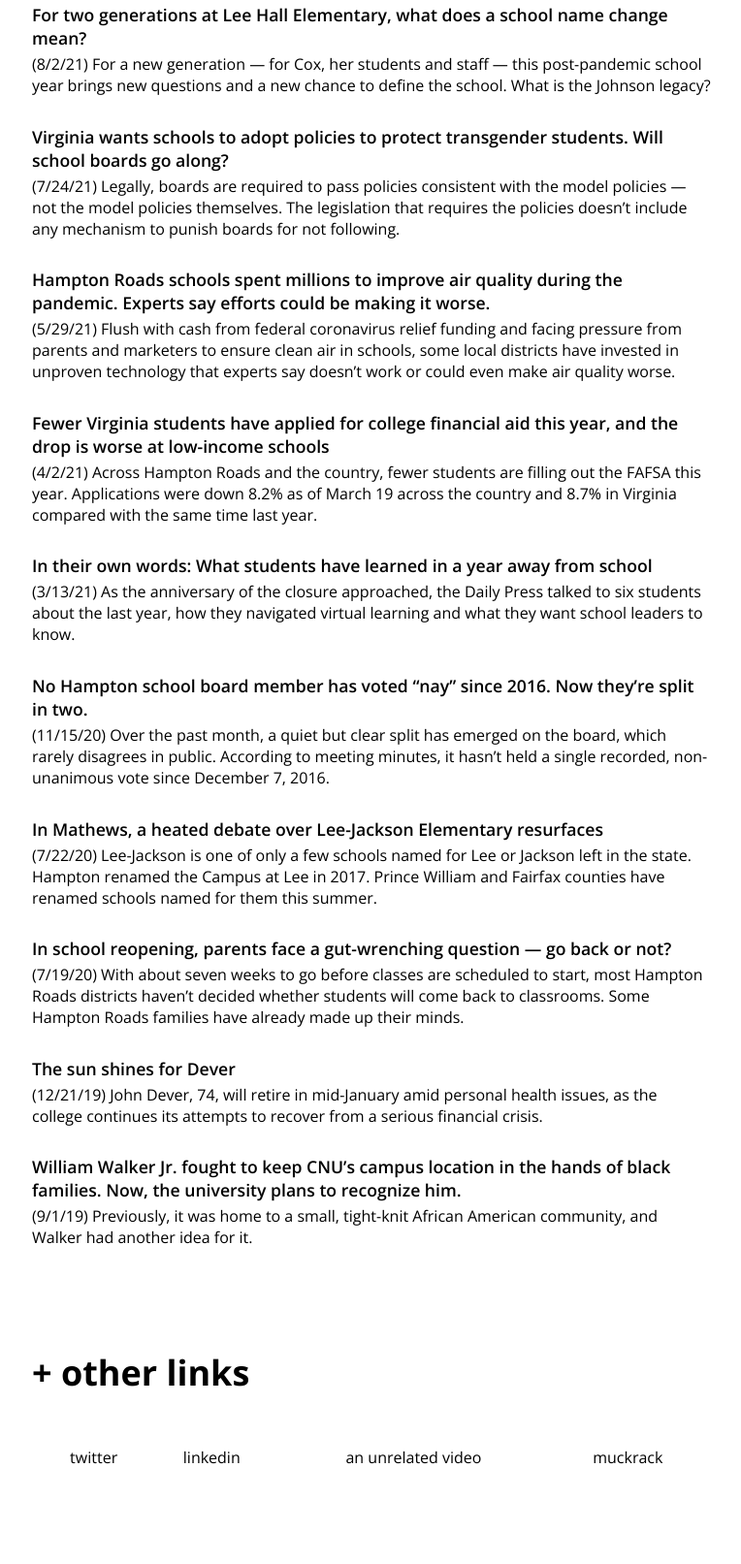
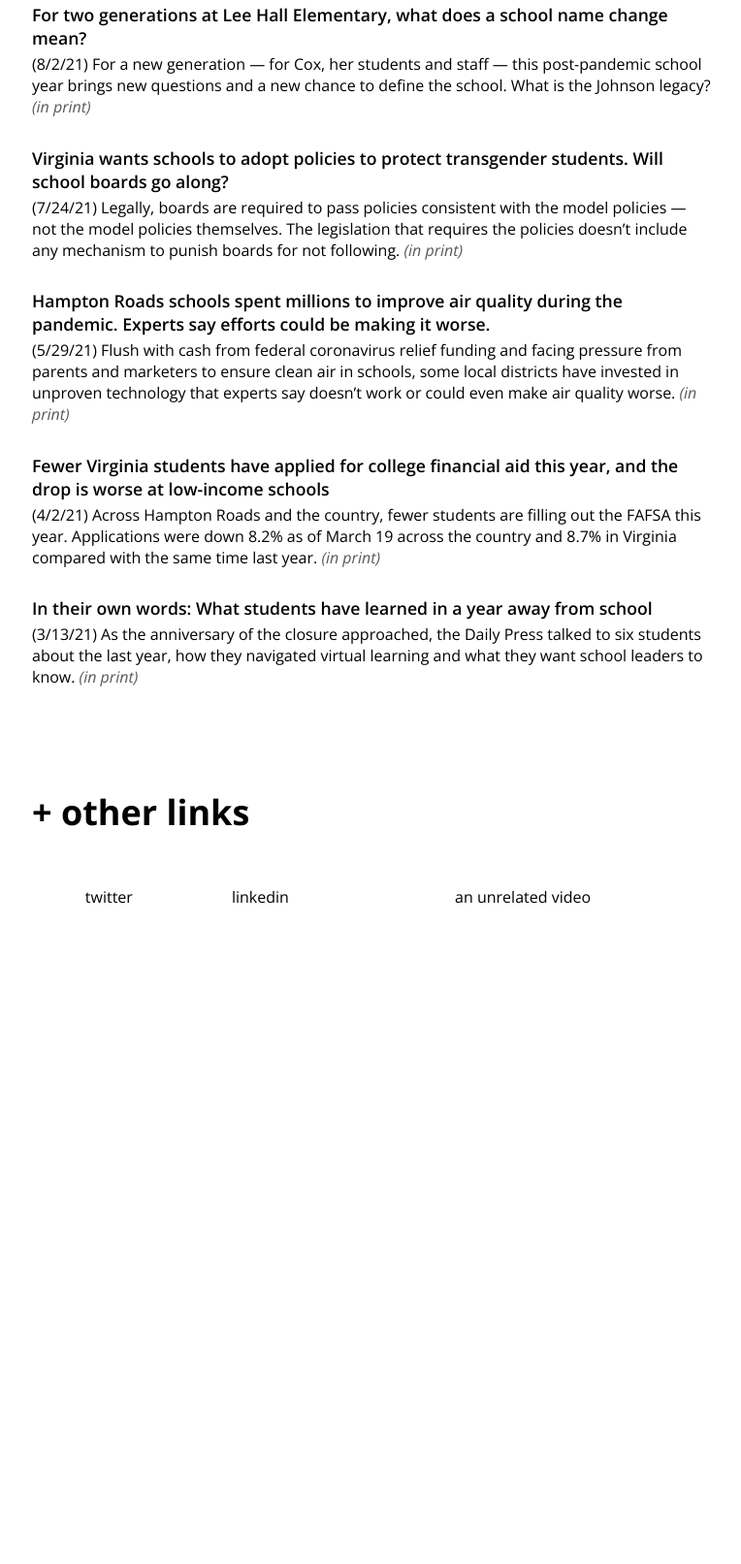
Before and after one commit to cellerystick/portfolio_2021, a plain HTML site: page index.html in a window 1280 px wide. Shown: the part 1631-3244 px from the top of the page at 97% size, without its empty margins (257-1021 px from the left). After the commit the page ends 2703 px from the top, so only its background shows below. Drawn offline with nearby package versions, Linux system fonts and the light colour scheme.

Commit message:
Update clips

```diff
--- a/index.html
+++ b/index.html
@@ -31,25 +31,15 @@
     <div id="clips_container" class="content">
       <h3>+ selected clips</h3>
       <p class="article"><a href="https://www.dailypress.com/news/education/dp-nw-lee-hall-cox1-profile-20210802-qattdd6pvfethffyh4y4l2lwha-story.html">For two generations at Lee Hall Elementary, what does a school name change mean?</a></p>
-      <p class="article_desc">(8/2/21) For a new generation — for Cox, her students and staff — this post-pandemic school year brings new questions and a new chance to define the school. What is the Johnson legacy?</p>
+      <p class="article_desc">(8/2/21) For a new generation — for Cox, her students and staff — this post-pandemic school year brings new questions and a new chance to define the school. What is the Johnson legacy? <a href="https://drive.google.com/file/d/1ZrJcw9HW-F-KUldk7j7XqRd-IxEqKG-g/view?usp=sharing"><i>(in print)</i></a></p>
       <p class="article"><a href="https://www.pilotonline.com/news/education/dp-nw-trans-student-guidelines-20210724-r76725edvvet5l3cwq2pfzfo2y-story.html">Virginia wants schools to adopt policies to protect transgender students. Will school boards go along?</a></p>
-      <p class="article_desc">(7/24/21) Legally, boards are required to pass policies consistent with the model policies — not the model policies themselves. The legislation that requires the policies doesn’t include any mechanism to punish boards for not following.</p>
+      <p class="article_desc">(7/24/21) Legally, boards are required to pass policies consistent with the model policies — not the model policies themselves. The legislation that requires the policies doesn’t include any mechanism to punish boards for not following. <a href="https://drive.google.com/file/d/1ZmsqlYV374jaRQABmigiRtWvJ7j2pwc2/view?usp=sharing"><i>(in print)</i></p>
       <p class="article"><a href="https://www.pilotonline.com/news/education/vp-nw-school-air-quality-concerns-20210529-2wkjo36sarfrda4j3widuj2fha-story.html">Hampton Roads schools spent millions to improve air quality during the pandemic. Experts say efforts could be making it worse.</a></p>
-      <p class="article_desc">(5/29/21) Flush with cash from federal coronavirus relief funding and facing pressure from parents and marketers to ensure clean air in schools, some local districts have invested in unproven technology that experts say doesn’t work or could even make air quality worse.</p>
+      <p class="article_desc">(5/29/21) Flush with cash from federal coronavirus relief funding and facing pressure from parents and marketers to ensure clean air in schools, some local districts have invested in unproven technology that experts say doesn’t work or could even make air quality worse. <a href="https://drive.google.com/file/d/1ZpbGdCtzD2c98Ep4S6Je7oUvTfT8pLyI/view?usp=sharing"><i>(in print)</i></a></p>
       <p class="article"><a href="https://www.pilotonline.com/news/education/dp-nw-fafsa-application-down-20210402-zxqyur2eirgihawxmynucyzrtq-story.html">Fewer Virginia students have applied for college financial aid this year, and the drop is worse at low-income schools</a></p>
-      <p class="article_desc">(4/2/21) Across Hampton Roads and the country, fewer students are filling out the FAFSA this year. Applications were down 8.2% as of March 19 across the country and 8.7% in Virginia compared with the same time last year.</p>
+      <p class="article_desc">(4/2/21) Across Hampton Roads and the country, fewer students are filling out the FAFSA this year. Applications were down 8.2% as of March 19 across the country and 8.7% in Virginia compared with the same time last year. <a href="https://drive.google.com/file/d/1G7wV6KnO7JIYqzFwclYXdVG7Mh1OrDZk/view?usp=sharing"><i>(in print)</i></a></p>
       <p class="article"><a href="https://www.dailypress.com/news/education/dp-nw-school-closure-anniversary-20210313-wga4ry7nrjgo7mgme7to6qhtry-story.html">In their own words: What students have learned in a year away from school</a></p>
-      <p class="article_desc">(3/13/21) As the anniversary of the closure approached, the Daily Press talked to six students about the last year, how they navigated virtual learning and what they want school leaders to know.</p>
-      <p class="article"><a href="https://www.dailypress.com/news/education/dp-nw-hampton-school-board-reopening-fractures-20201115-hdgwcqlrnnat5pdkljnghfl724-story.html">No Hampton school board member has voted “nay” since 2016. Now they’re split in two.</a></p>
-      <p class="article_desc">(11/15/20) Over the past month, a quiet but clear split has emerged on the board, which rarely disagrees in public. According to meeting minutes, it hasn’t held a single recorded, non-unanimous vote since December 7, 2016.</p>
-      <p class="article"><a href="https://www.dailypress.com/news/dp-nw-lee-jackson-renaming-20200722-7fmmjchzhngmzpdkrtoxl7fkkm-story.html">In Mathews, a heated debate over Lee-Jackson Elementary resurfaces</a></p>
-      <p class="article_desc">(7/22/20) Lee-Jackson is one of only a few schools named for Lee or Jackson left in the state. Hampton renamed the Campus at Lee in 2017. Prince William and Fairfax counties have renamed schools named for them this summer.</p>
-      <p class="article"><a href="https://www.pilotonline.com/news/education/dp-nw-virtual-parents-reopening-20200719-orzdvngly5e6xdcembxcfjecjq-story.html">In school reopening, parents face a gut-wrenching question — go back or not?</a></p>
-      <p class="article_desc">(7/19/20) With about seven weeks to go before classes are scheduled to start, most Hampton Roads districts haven’t decided whether students will come back to classrooms. Some Hampton Roads families have already made up their minds.</p>
-      <p class="article"><a href="https://www.dailypress.com/news/education/dp-nw-tncc-dever-retirement-20191221-wphw7cf7nje3hesbj2tpo5x2wu-story.html">The sun shines for Dever</a></p>
-      <p class="article_desc">(12/21/19) John Dever, 74, will retire in mid-January amid personal health issues, as the college continues its attempts to recover from a serious financial crisis.</p>
-      <p class="article"><a href="https://www.dailypress.com/news/education/dp-nws-cnu-walker-campus-20190520-story.html">William Walker Jr. fought to keep CNU’s campus location in the hands of black families. Now, the university plans to recognize him.</a></p>
-      <p class="article_desc">(9/1/19) Previously, it was home to a small, tight-knit African American community, and Walker had another idea for it.</p>
+      <p class="article_desc">(3/13/21) As the anniversary of the closure approached, the Daily Press talked to six students about the last year, how they navigated virtual learning and what they want school leaders to know. <a href="https://drive.google.com/file/d/1G9N8k3x0AiHGY28zRZxtQqvquzKvErzb/view?usp=sharing"><i>(in print)</i></a></p>
     </div>
 
     <div id="links_container" class="content">
@@ -59,7 +49,6 @@
           <td><a href="https://twitter.com/jones_mattryan">twitter</a></td>
           <td><a href="https://www.linkedin.com/in/matt-jones-558994107/">linkedin</a></td>
           <td><a href="https://twitter.com/i/status/1373317791273607171">an unrelated video</a></td>
-          <td><a href="https://muckrack.com/matt-jones-3">muckrack</a></td>
         </tr>
       </table>
     </div>
```
